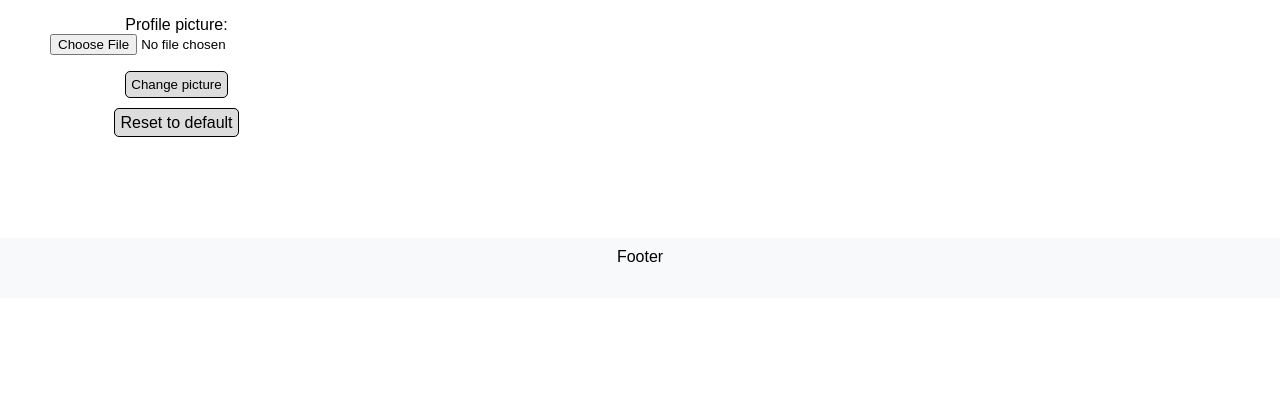
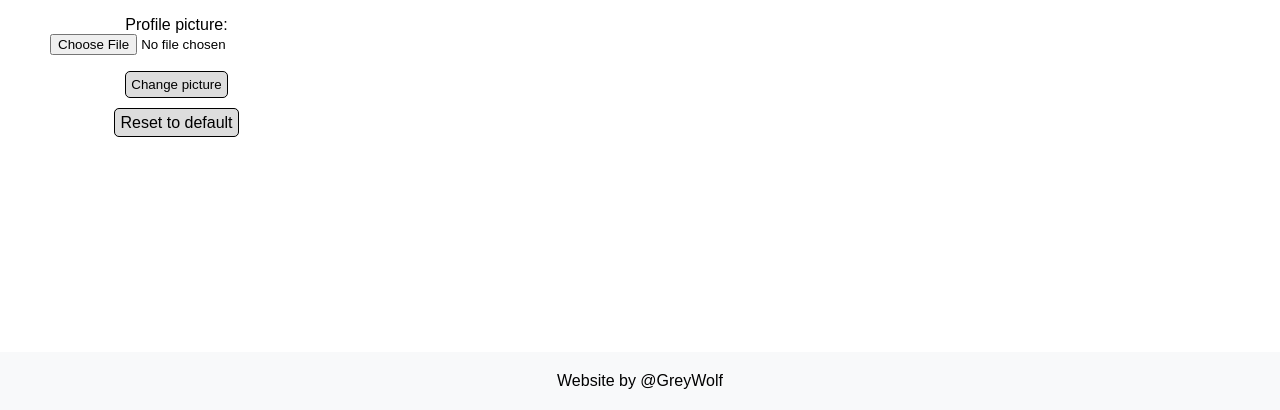
Before and after one commit to FluffyGreyWolf/Shop, a Django app: page /account/profile/ in a window 1280 px wide. Shown: the part 390-800 px from the top of the page. Run offline with Django 3.2, Linux system fonts and the light colour scheme; the visitor is signed in with stand-in values (Sample User, id 1); data comes from the database, SQL or seed files in the repository; data that the repository does not hold is empty.

Commit message:
fix: footer now is on bottom of the page

```diff
--- a/static/style.css
+++ b/static/style.css
@@ -3,9 +3,9 @@ body {
     text-align: center;
     margin: 0px;
     padding: 0px;
-    height: 100%;
-    position: relative;
-    padding-bottom: 100px;
+    min-height: 100vh;
+    display: grid;
+    grid-template-rows: auto 1fr auto;
   }
 
 /* navbar */
@@ -217,20 +217,13 @@ input[type=search] {
 }
 
 /* footer */
-.content {
-  min-height: 100vh;
-}
-
 .footer {
   background-color: #f8f9fa;
-  height: 60px;
-  position: absolute;
-  bottom: 0;
-  width: 100%;
+  margin-top: 50px;
 }
 
 .footer-content {
-  margin-top: 10px;
+  padding: 20px;
 }
 
 /* login and register form */
@@ -566,6 +559,7 @@ margin-top: 50px;
 .product-details-content{
   display: grid;
   grid-template-columns: 0fr 2fr 1fr;
+  margin-top: 50px;
 }
 
 .product-details-content > img {
@@ -749,3 +743,12 @@ margin-top: 50px;
     margin-top: 50px;
 }
 }
+
+.message {
+  margin-top: 100px;
+  width: 100%;
+  position: absolute;
+  color: green;
+  font-size: large;
+  font-weight: 600;
+}
--- a/templates/base.html
+++ b/templates/base.html
@@ -10,90 +10,6 @@
     <link rel="stylesheet" href="{% static 'style.css' %}" />
 </head>
 <body>
-  <!--
-    <nav onselectstart="return false;">
-        <ul class="no-style-list nav-bar">
-            <li><a class="nav-link" href="/"><img src="{% static 'logo.png' %}" alt="Logo" width="70" height="50"></a></li>
-            <li>
-                {% if request.user.is_authenticated %}
-                <a class="nav-link nav-button" href="{% url 'profile-url' %}">{{ request.user }}</a>
-                {% else %}
-                <a class="nav-link nav-button" href="{% url 'login-url' %}">Login</a>
-                {% endif %}
-            </li>
-            <li><a class="nav-link nav-button" href="{% url 'cart' %}">Cart</a></li>
-
-            <li class="nav-dropdown">
-                <a class="nav-link nav-button" id="nav-dropdown">Categories &blacktriangledown;</a>
-                <ul class="nav-submenu nav-relative">
-                  <li class="nav-list">
-                      <a class="nav-link nav-subitem">Components</a>
-                    <ul class="nav-subsubmenu">
-                      <li><a class="nav-link nav-subsubitem" href="/search-result?search-form=graphic">Graphic Cards</a></li>
-                      <li><a class="nav-link nav-subsubitem" href="/search-result?search-form=processor">Processors</a></li>
-                      <li><a class="nav-link nav-subsubitem" href="/search-result?search-form=motherboard">Motherboards</a></li>
-                      <li><a class="nav-link nav-subsubitem" href="/search-result?search-form=memory">Memory</a></li>
-                      <li><a class="nav-link nav-subsubitem" href="/search-result?search-form=hdd">Hard Drivers</a></li>
-                      <li><a class="nav-link nav-subsubitem" href="/search-result?search-form=ssd">SDDs</a></li>
-                    </ul>
-                  </li>
-                  <li class="nav-list"><a class="nav-link nav-subitem">Accessories</a>
-                    <ul class="nav-subsubmenu">
-                      <li><a class="nav-link nav-subsubitem" href="/search-result?search-form=cable">Cables</a></li>
-                      <li><a class="nav-link nav-subsubitem" href="/search-result?search-form=adapter">Adapters</a></li>
-                      <li><a class="nav-link nav-subsubitem" href="/search-result?search-form=hub">Hubs</a></li>
-                    </ul>
-                  </li>
-                  <li class="nav-list"><a class="nav-link nav-subitem">Peripherials</a>
-                    <ul class="nav-subsubmenu">
-                      <li><a class="nav-link nav-subsubitem" href="/search-result?search-form=monitor">Monitors</a></li>
-                      <li><a class="nav-link nav-subsubitem" href="/search-result?search-form=mouse">Mice</a></li>
-                      <li><a class="nav-link nav-subsubitem" href="/search-result?search-form=keyboard">Keyboards</a></li>
-                      <li><a class="nav-link nav-subsubitem" href="/search-result?search-form=printer">Printers</a></li>
-                    </ul>
-                  </li>
-                  <li class="nav-list"><a class="nav-link nav-subitem">Mobile Devices</a>
-                    <ul class="nav-subsubmenu">
-                      <li><a class="nav-link nav-subsubitem" href="/search-result?search-form=phone">Phones</a></li>
-                      <li><a class="nav-link nav-subsubitem" href="/search-result?search-form=tablet">Tablets</a></li>
-                      <li><a class="nav-link nav-subsubitem" href="/search-result?search-form=laptop">Laptops</a></li>
-                      <li><a class="nav-link nav-subsubitem" href="/search-result?search-form=smartwach">Smartwaches</a></li>
-                    </ul>
-                  </li>
-                </ul>
-            </li>
-
-            {% if request.user.is_authenticated %}
-            <li>
-                <a class="nav-link nav-button" href="{% url 'logout-url' %}">Logout</a>
-            </li>
-            {% else %}
-            <li>
-              <a class="nav-link nav-button" href="/">Main page</a>
-          </li>
-            {% endif %}
-
-            <li class="right-side">
-                <form method="GET" action="{% url 'search-result' %}">
-                    <input type="search" placeholder="Search" name="search-form">
-                    <button id="search-form-button" type="submit">Search</button>
-                </form>
-            </li>
-
-                {% if request.user.is_staff%}
-                <li>
-                  <ul>
-                    <ul>
-                        <a class="nav-link nav-button" href="/admin">Admin Panel</a>
-                    </ul>
-                </li>
-                {% endif %}
-
-                <li id="nav-mobile-menu" class="nav-mobile-menu"><a class="nav-link"><img src="{% static 'menu.png' %}" alt="Menu" width="70" height="50"></a></li>
-        </ul>
-    </nav>
-  -->
-
 <nav class="navbar">
   <div class="brand"><a class="" href="/"><img src="{% static 'logo.png' %}" alt="Logo" width="70" height="50"></a></div>
 
@@ -171,6 +87,12 @@
     </ul>
   </div>
 </nav>
+{% if messages %}
+{% for message in messages %}
+<ul class="message">{{ message }}</ul>
+
+{% endfor %}
+{% endif %}
     {% block content %}
     <div class="main-display">
       <!-- product of the day -->
@@ -206,11 +128,10 @@
     <!-- footer -->
     <footer class="footer">
       <div class="footer-content">
-        Footer
+        Website by @GreyWolf
       </div>
     </footer>
     {% endblock %}
-  </div>
     <!-- JS -->
     <script src="https://ajax.googleapis.com/ajax/libs/jquery/3.5.1/jquery.min.js"></script>
     <script src="{% static 'script.js' %}"></script>
```
Also changed, not shown: shop/templates/product-detail.html (+0 -7 lines).
